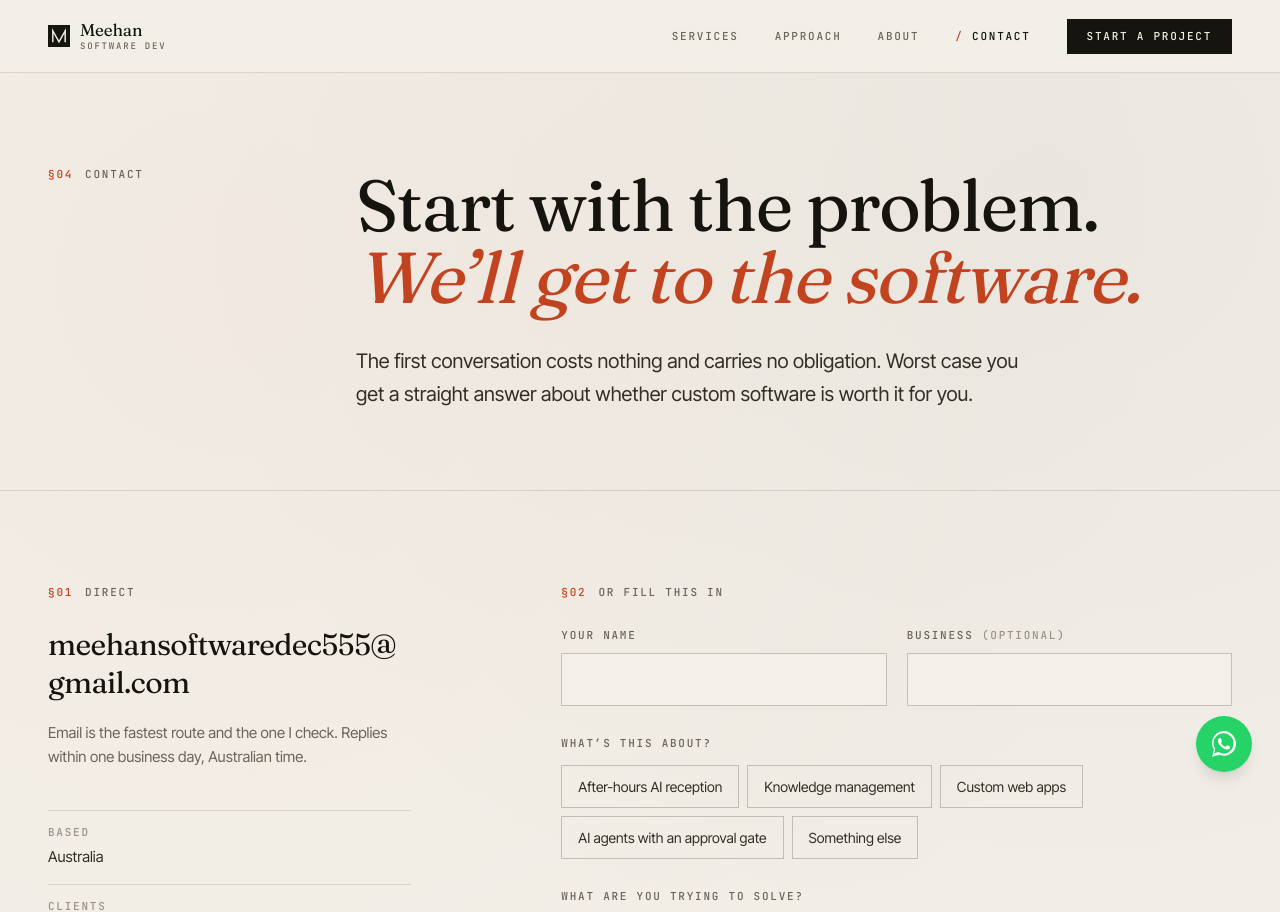
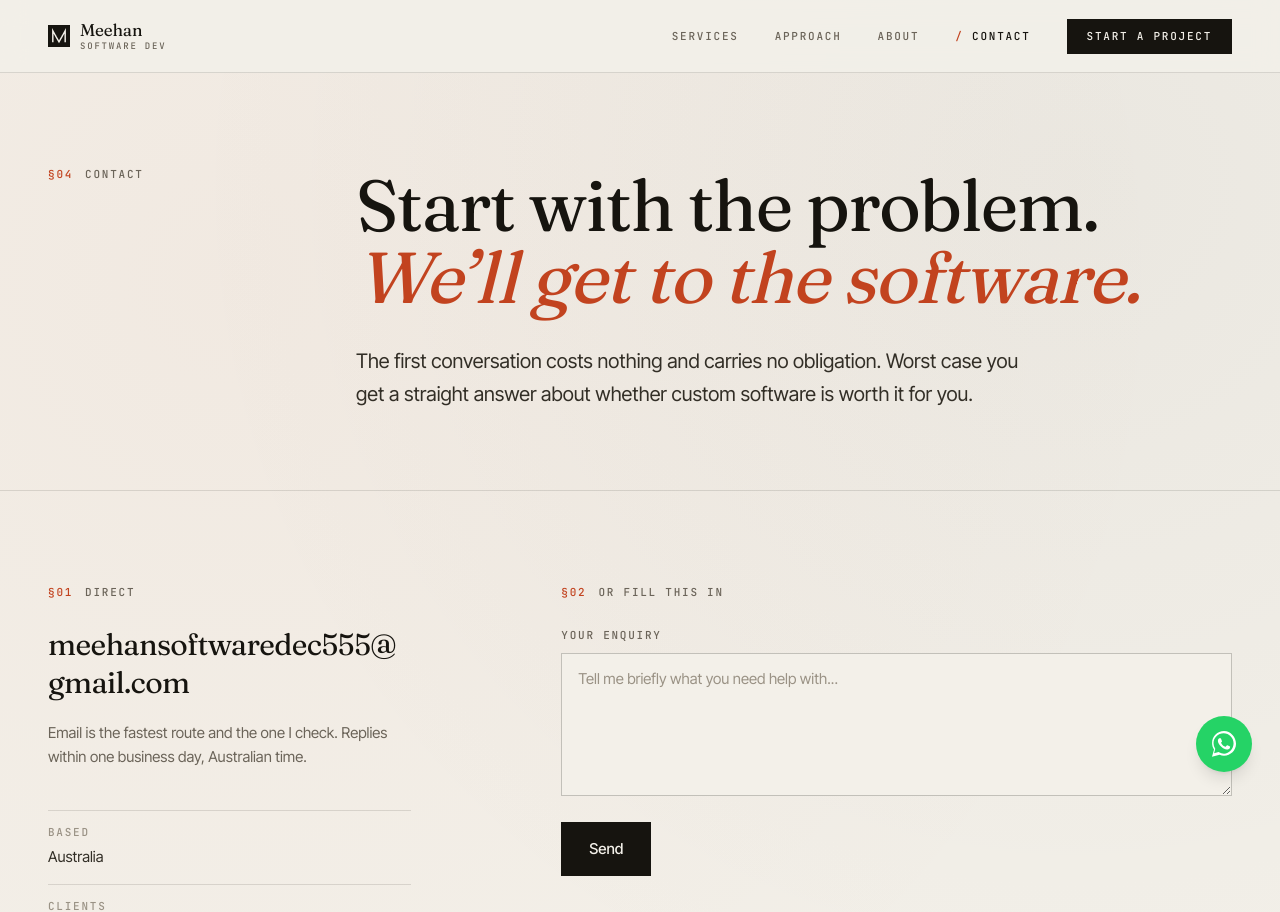
Before and after one commit to mic2016z/meehan-software-development-website, a Next.js app: page /contact in a window 1280 px wide. Shown: the top 912 px of the page. Built offline with nearby package versions, Linux system fonts and the light colour scheme.

Commit message:
Simplify project enquiry form

```diff
--- a/components/contact-form.tsx
+++ b/components/contact-form.tsx
@@ -1,41 +1,48 @@
 "use client";
 
 import { useState } from "react";
-import { services } from "@/lib/site";
 
-const fieldClass = "w-full border border-rule-strong bg-paper px-4 py-3.5 text-[0.9375rem] text-ink placeholder:text-ink-4 transition-colors focus:border-ink focus:outline-none";
+const fieldClass =
+  "w-full border border-rule-strong bg-paper px-4 py-3.5 text-[0.9375rem] text-ink placeholder:text-ink-4 transition-colors focus:border-ink focus:outline-none";
 
 export function ContactForm() {
-  const [interests, setInterests] = useState<string[]>([]);
-  const [name, setName] = useState("");
-  const [company, setCompany] = useState("");
   const [message, setMessage] = useState("");
 
-  function toggle(title: string) {
-    setInterests((current) => current.includes(title) ? current.filter((item) => item !== title) : [...current, title]);
-  }
-
-  function openWhatsApp(event: React.FormEvent<HTMLFormElement>) {
+  function sendEnquiry(event: React.FormEvent<HTMLFormElement>) {
     event.preventDefault();
-    const text = [
-      "Hi, I'd like to talk about a software project.",
-      name && `Name: ${name}`,
-      company && `Business: ${company}`,
-      interests.length && `Interested in: ${interests.join(", ")}`,
-      message && `Project: ${message}`,
-    ].filter(Boolean).join("\n");
-    window.open(`https://wa.me/61413063463?text=${encodeURIComponent(text)}`, "_blank", "noopener,noreferrer");
+    const text = `Hi, I'd like to make an enquiry.\n\n${message}`;
+    window.open(
+      `https://wa.me/61413063463?text=${encodeURIComponent(text)}`,
+      "_blank",
+      "noopener,noreferrer",
+    );
   }
 
   return (
-    <form onSubmit={openWhatsApp} className="space-y-8">
-      <div className="grid gap-5 sm:grid-cols-2">
-        <div><label htmlFor="name" className="label block text-ink-3">Your name</label><input id="name" name="name" type="text" required maxLength={150} autoComplete="name" value={name} onChange={(e) => setName(e.target.value)} className={`${fieldClass} mt-3`} /></div>
-        <div><label htmlFor="company" className="label block text-ink-3">Business <span className="text-ink-4">(optional)</span></label><input id="company" name="company" type="text" maxLength={200} autoComplete="organization" value={company} onChange={(e) => setCompany(e.target.value)} className={`${fieldClass} mt-3`} /></div>
+    <form onSubmit={sendEnquiry} className="space-y-5">
+      <div>
+        <label htmlFor="message" className="label block text-ink-3">
+          Your enquiry
+        </label>
+        <textarea
+          id="message"
+          name="message"
+          required
+          maxLength={5000}
+          rows={5}
+          value={message}
+          onChange={(event) => setMessage(event.target.value)}
+          placeholder="Tell me briefly what you need help with..."
+          className={`${fieldClass} mt-3 resize-y`}
+        />
       </div>
-      <fieldset><legend className="label text-ink-3">What&rsquo;s this about?</legend><div className="mt-4 flex flex-wrap gap-2">{[...services.map((service) => service.title), "Something else"].map((title) => { const checked=interests.includes(title); return <label key={title} className={`cursor-pointer border px-4 py-2.5 text-[0.875rem] transition-colors ${checked ? "border-ink bg-ink text-paper" : "border-rule-strong text-ink-2 hover:border-ink"}`}><input type="checkbox" className="sr-only" checked={checked} onChange={() => toggle(title)} />{title}</label>; })}</div></fieldset>
-      <div><label htmlFor="message" className="label block text-ink-3">What are you trying to solve?</label><textarea id="message" name="message" required maxLength={10000} rows={6} value={message} onChange={(e) => setMessage(e.target.value)} placeholder="The manual bit, the thing that keeps slipping, or the tool you wish existed. Rough is fine." className={`${fieldClass} mt-3 resize-y`} /></div>
-      <div className="flex flex-wrap items-center gap-5"><button type="submit" className="bg-ink px-7 py-4 text-[0.9375rem] font-medium text-paper transition-colors hover:bg-signal">Continue on WhatsApp</button><p className="max-w-xs text-[0.8125rem] leading-relaxed text-ink-3">Your enquiry opens in WhatsApp addressed to +61 413 063 463. Review the message before sending.</p></div>
+
+      <button
+        type="submit"
+        className="bg-ink px-7 py-4 text-[0.9375rem] font-medium text-paper transition-colors hover:bg-signal"
+      >
+        Send
+      </button>
     </form>
   );
 }
```
